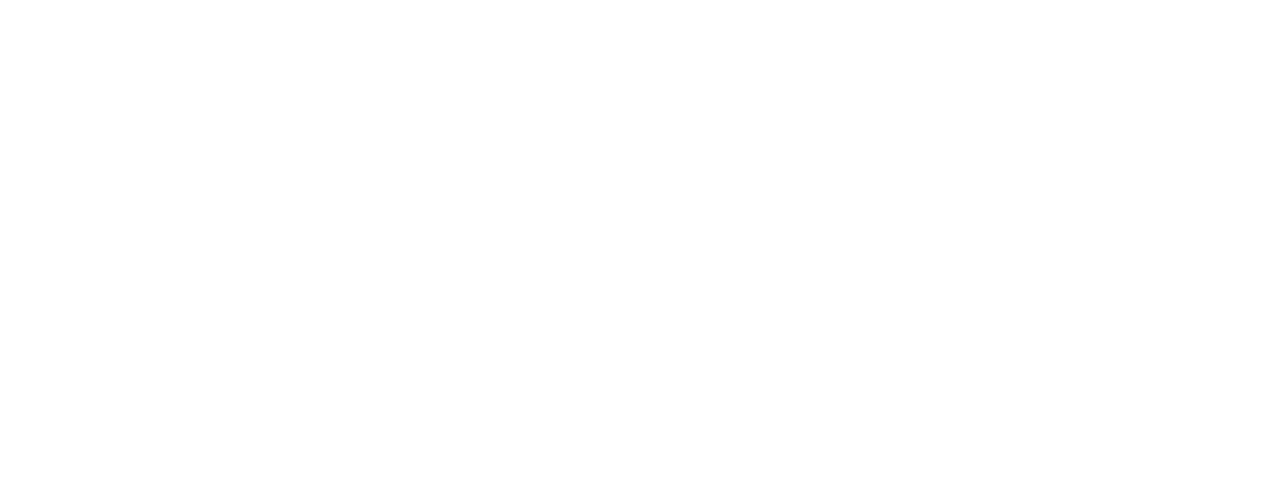
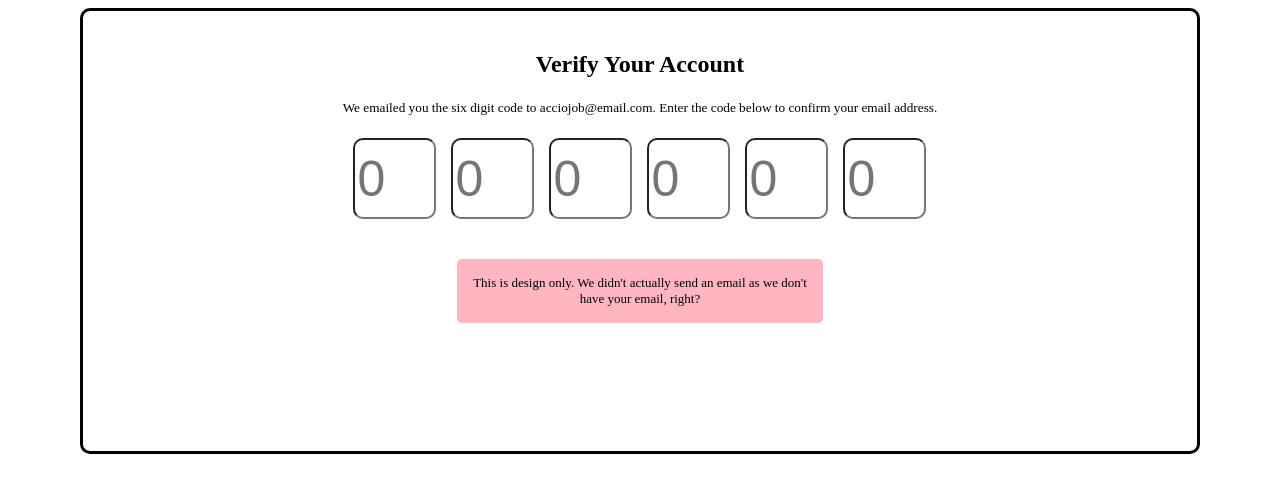
Before and after one commit to acciojob/OTP-Dhruwvaviya999, a website: page main.html in a window 1280 px wide. Drawn offline with Linux system fonts and the light colour scheme.

Commit message:
created a submission

```diff
--- a/main.html
+++ b/main.html
@@ -8,6 +8,22 @@
 
 <body>
 	<!-- the entire body must be written by student -->
+	<div class="container">
+		<h2 id="verification_heading">Verify Your Account</h2>
+		<h5 id="verification_subtext">We emailed you the six digit code to acciojob@email.com. Enter the code below to confirm your email address.</h5>
+		<div class="code-container">
+			<input id="code1" class="code" required placeholder="0" type="number"/>
+			<input id="code2" class="code" required placeholder="0" type="number"/>
+			<input id="code3" class="code" required placeholder="0" type="number"/>
+			<input id="code4" class="code" required placeholder="0" type="number"/>
+			<input id="code5" class="code" required placeholder="0" type="number"/>
+			<input id="code6" class="code" required placeholder="0" type="number"/>
+		</div>
+
+		<div class="info">
+			<p>This is design only. We didn't actually send an email as we don't have your email, right?</p>
+		</div>
+	</div>
     <script type="text/javascript" src="./script.js">
 </script>
 
--- a/script.js
+++ b/script.js
@@ -1 +1,26 @@
 //your JS code here. If required.
+
+const codes = document.querySelectorAll(".code");
+
+
+codes.forEach((code, i)=>{
+	code.addEventListener("input", (e) => {
+		const currentInput = e.target;
+		const nextInput = codes[i + 1];
+
+		if(currentInput && nextInput){
+			nextInput.focus();
+		};
+	});
+
+	code.addEventListener("keydown", (e) => {
+		let prevInput = codes[i - 1];
+		if(e.code === "Backspace" && !e.target.value && prevInput){
+			prevInput.focus();
+		}
+	});
+});
+
+function handleFocus(e){
+
+}
--- a/styles.css
+++ b/styles.css
@@ -1 +1,53 @@
 /*  your css code here. If applicable */
+
+.container{
+	height:50vh;
+	width:85%;
+	margin:auto;
+	padding:20px;
+	border-radius:10px;
+	border:3px solid black;
+}
+
+#verification_heading{
+	text-align:center;
+}
+
+#verification_subtext{
+	font-weight:100;
+	text-align:center;
+}
+
+.code-container{
+	display:flex;
+	justify-content:center;
+	align-items:center;
+	gap:15px;
+}
+
+input[type="number"]::-webkit-inner-spin-button,
+input[type="number"]::-webkit-outer-spin-button {
+    -webkit-appearance: none;
+}
+
+ input[type="number"] {
+            -moz-appearance: textfield;
+        }
+
+.code{
+	width:75px;
+	height:75px;
+	border-radius:10px;
+	font-size:50px;
+}
+
+.info{
+	width:360px;
+	margin:auto;
+	text-align:center;
+	font-size:13px;
+	background-color:lightpink;
+	padding:3px;
+	border-radius:5px;
+	margin-top:40px;
+}
```
